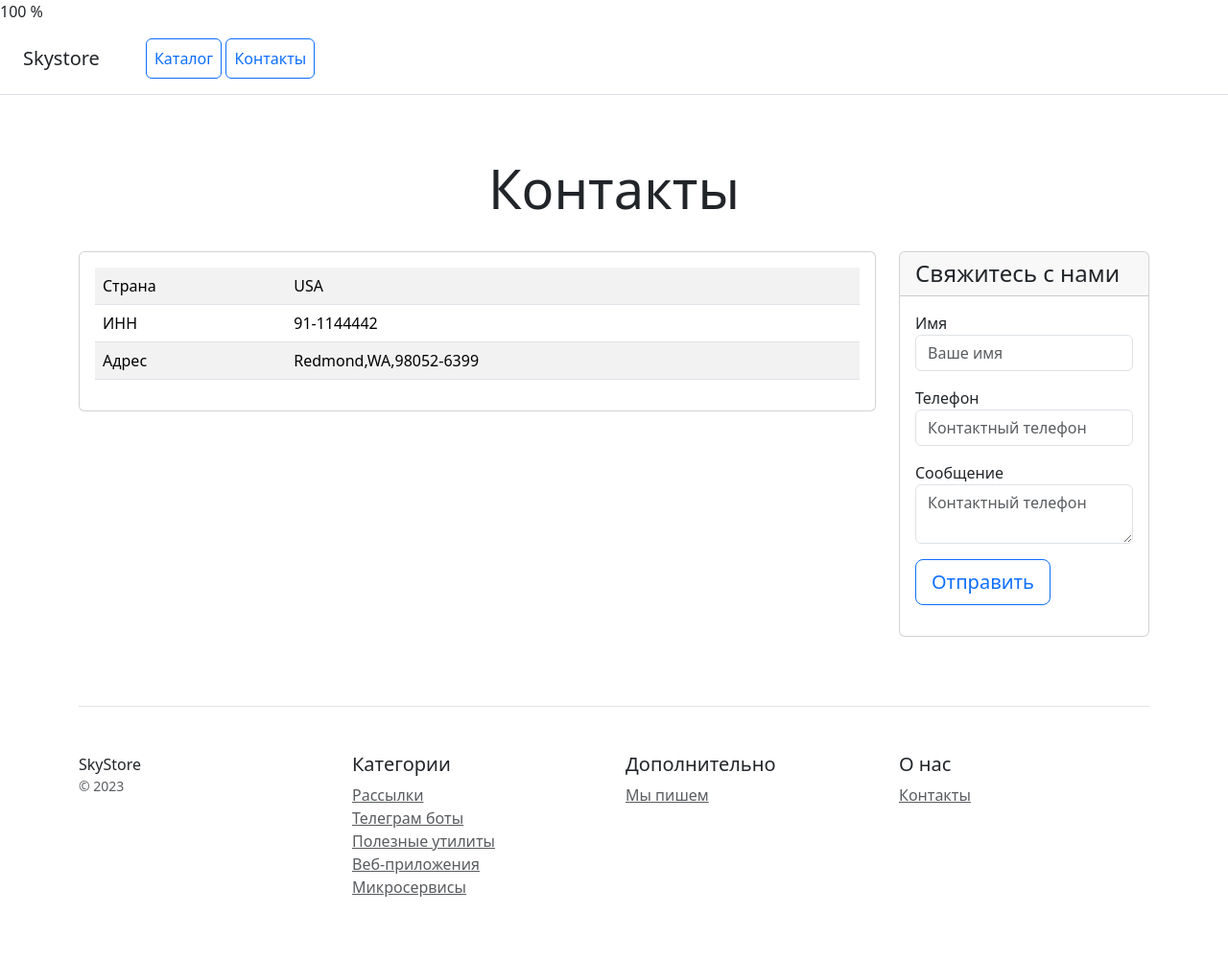
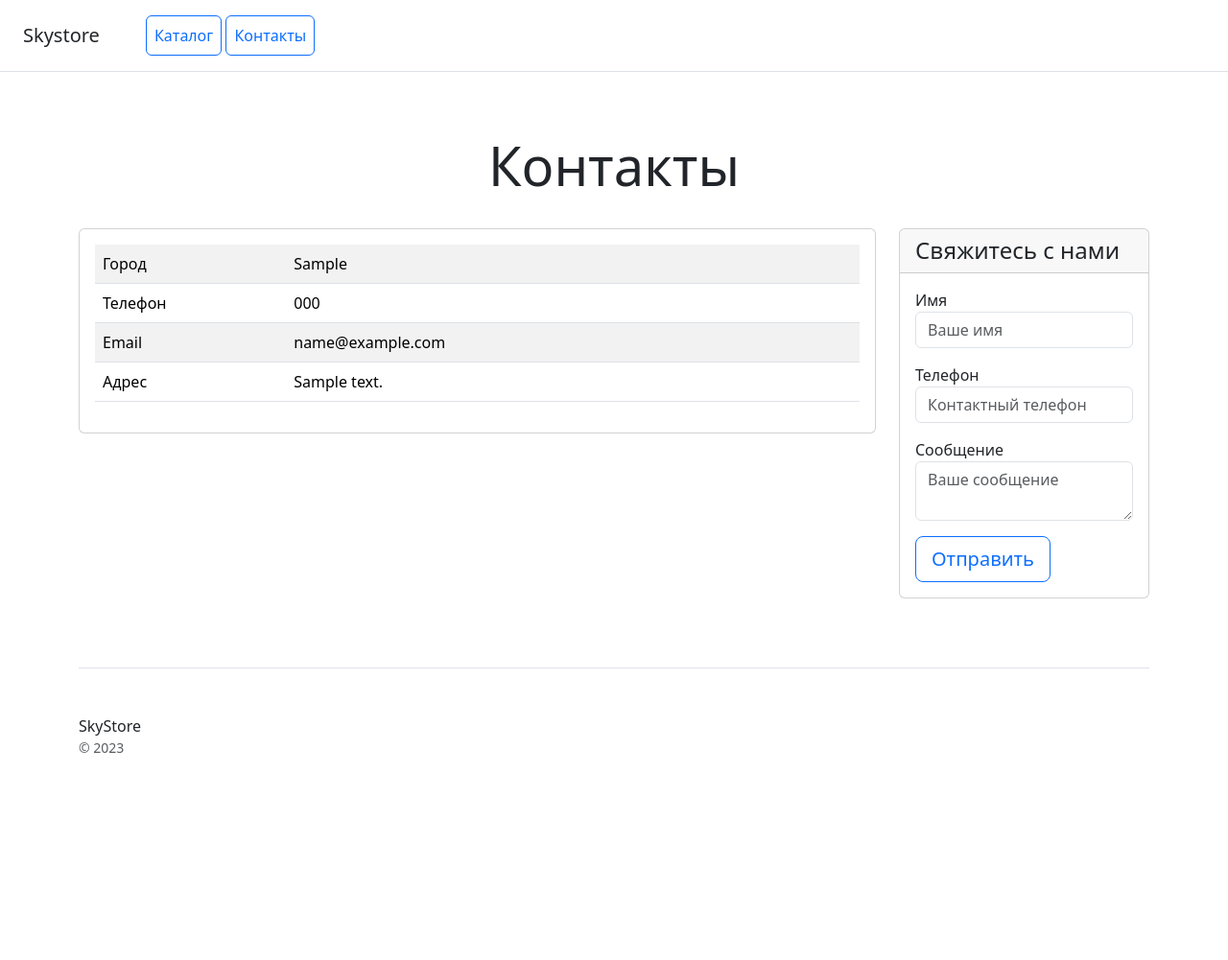
Before and after one commit to solevla2016-alt/-PythonProject12, a Django app: page /contacts/ in a window 1280 px wide. Shown: the whole page at 96% size. After the commit the page ends 785 px from the top, so only its background shows below. Run offline with Django 5.2, Linux system fonts and the light colour scheme; tables that the repository leaves empty hold one stand-in row (values such as "Sample post"); parts of the project's set-up code (start-up, migrations or seed data) failed here and were passed over; some libraries are stand-ins or nearby versions.

Commit message:
Создана модель для хранения контактных данных

```diff
--- a/catalog/admin.py
+++ b/catalog/admin.py
@@ -1,5 +1,7 @@
 from django.contrib import admin
 from .models import Category, Product
+from .models import Contact
+
 
 @admin.register(Category)
 class CategoryAdmin(admin.ModelAdmin):
@@ -11,3 +13,7 @@ class ProductAdmin(admin.ModelAdmin):
     list_display = ['id','name', 'category', 'price']
     list_filter = ['category']
     search_fields = ['name', 'description']
+
+
+
+admin.site.register(Contact)
--- a/catalog/models.py
+++ b/catalog/models.py
@@ -76,3 +76,13 @@ class Product(models.Model):
 
     def __str__(self):
         return self.name
+
+
+class Contact(models.Model):
+    city = models.CharField(max_length=100, verbose_name="Город")
+    phone = models.CharField(max_length=30, verbose_name="Телефон")
+    email = models.EmailField(verbose_name="Email")
+    address = models.TextField(verbose_name="Адрес", blank=True)
+
+    def __str__(self):
+        return self.city
--- a/catalog/templates/contacts.html
+++ b/catalog/templates/contacts.html
@@ -1,5 +1,3 @@
-
-100 %
 <!doctype html>
 <html lang="en">
 <head>
@@ -9,6 +7,7 @@
     <link rel="stylesheet" type="text/css" href="/static/css/bootstrap.min.css">
 </head>
 <body>
+
 <div class="d-flex flex-column flex-md-row align-items-center p-3 px-md-4 mb-3 bg-white border-bottom box-shadow">
     <h5 class="my-0 mr-md-auto font-weight-normal">Skystore</h5>
     <nav class="ms-5">
@@ -23,51 +22,77 @@
 
 <div class="container">
     <div class="row text-start">
+
+
         <div class="col-lg-9 col-md-6 col-sm-12">
+
+            {% for contact in contacts %}
             <div class="card mb-4 box-shadow">
                 <div class="card-body">
                     <table class="table table-striped">
+
                         <tr>
-                            <td class="w-25">Страна</td>
-                            <td>USA</td>
+                            <td class="w-25">Город</td>
+                            <td>{{ contact.city }}</td>
                         </tr>
+
                         <tr>
-                            <td class="w-25">ИНН</td>
-                            <td>91-1144442</td>
+                            <td class="w-25">Телефон</td>
+                            <td>{{ contact.phone }}</td>
                         </tr>
+
+                        <tr>
+                            <td class="w-25">Email</td>
+                            <td>{{ contact.email }}</td>
+                        </tr>
+
                         <tr>
                             <td class="w-25">Адрес</td>
-                            <td>Redmond,WA,98052-6399</td>
+                            <td>{{ contact.address }}</td>
                         </tr>
+
                     </table>
                 </div>
             </div>
+            {% empty %}
+                <p>Контакты пока не добавлены</p>
+            {% endfor %}
+
         </div>
+
+
         <div class="col-lg-3 col-md-6 col-sm-12">
             <div class="card mb-4 box-shadow">
                 <div class="card-header">
                     <h4 class="my-0 font-weight-normal">Свяжитесь с нами</h4>
                 </div>
                 <div class="card-body">
-                    <form method="post" action="" class="form-floating">
+                    <form method="post" class="form-floating">
                         {% csrf_token %}
+
                         <div class="mb-3">
                             <label for="name">Имя</label>
                             <input type="text" name="name" class="form-control" id="name" placeholder="Ваше имя" required>
                         </div>
+
                         <div class="mb-3">
                             <label for="phone">Телефон</label>
                             <input type="text" name="phone" class="form-control" id="phone" placeholder="Контактный телефон" required>
                         </div>
+
                         <div class="mb-3">
                             <label for="message">Сообщение</label>
-                            <textarea type="text" name="message" class="form-control" id="message" placeholder="Контактный телефон" required></textarea>
+                            <textarea name="message" class="form-control" id="message" placeholder="Ваше сообщение" required></textarea>
                         </div>
-                        <button type="submit" class="btn btn-lg btn-block btn-outline-primary">Отправить</button>
+
+                        <button type="submit" class="btn btn-lg btn-block btn-outline-primary">
+                            Отправить
+                        </button>
                     </form>
                 </div>
             </div>
         </div>
+
     </div>
 
     <footer class="pt-4 my-md-5 pt-md-5 border-top">
@@ -76,30 +101,9 @@
                 SkyStore
                 <small class="d-block mb-3 text-muted">&copy; 2023</small>
             </div>
-            <div class="col-6 col-md">
-                <h5>Категории</h5>
-                <ul class="list-unstyled text-small">
-                    <li><a class="text-muted" href="#">Рассылки</a></li>
-                    <li><a class="text-muted" href="#">Телеграм боты</a></li>
-                    <li><a class="text-muted" href="#">Полезные утилиты</a></li>
-                    <li><a class="text-muted" href="#">Веб-приложения</a></li>
-                    <li><a class="text-muted" href="#">Микросервисы</a></li>
-                </ul>
-            </div>
-            <div class="col-6 col-md">
-                <h5>Дополнительно</h5>
-                <ul class="list-unstyled text-small">
-                    <li><a class="text-muted" href="#">Мы пишем</a></li>
-                </ul>
-            </div>
-            <div class="col-6 col-md">
-                <h5>О нас</h5>
-                <ul class="list-unstyled text-small">
-                    <li><a class="text-muted" href="/contacts/">Контакты</a></li>
-                </ul>
-            </div>
         </div>
     </footer>
+
 </div>
 
 <script type="text/javascript" src="/static/js/bootstrap.bundle.min.js"></script>
--- a/catalog/urls.py
+++ b/catalog/urls.py
@@ -1,10 +1,12 @@
 from django.urls import path
 from . import views
 from catalog.apps import CatalogConfig
+from .views import contacts
 
 app_name = "catalog"
 
 urlpatterns = [
     path("", views.home, name="home"),
     path("contacts/", views.contacts, name="contacts"),
+    path('contacts/', contacts, name='contacts'),
 ]
--- a/catalog/views.py
+++ b/catalog/views.py
@@ -1,5 +1,6 @@
 from django.shortcuts import render
 from catalog.models import Product
+from catalog.models import Contact
 
 
 def home(request):
@@ -20,3 +21,10 @@ def home(request):
     return render(request, 'home.html', {
         'latest_products': latest_products
     })
+
+def contacts(request):
+    contacts = Contact.objects.all()
+
+    return render(request, 'contacts.html', {
+        'contacts': contacts
+    })
```
Also changed, not shown: catalog/migrations/0005_contact.py (added).
